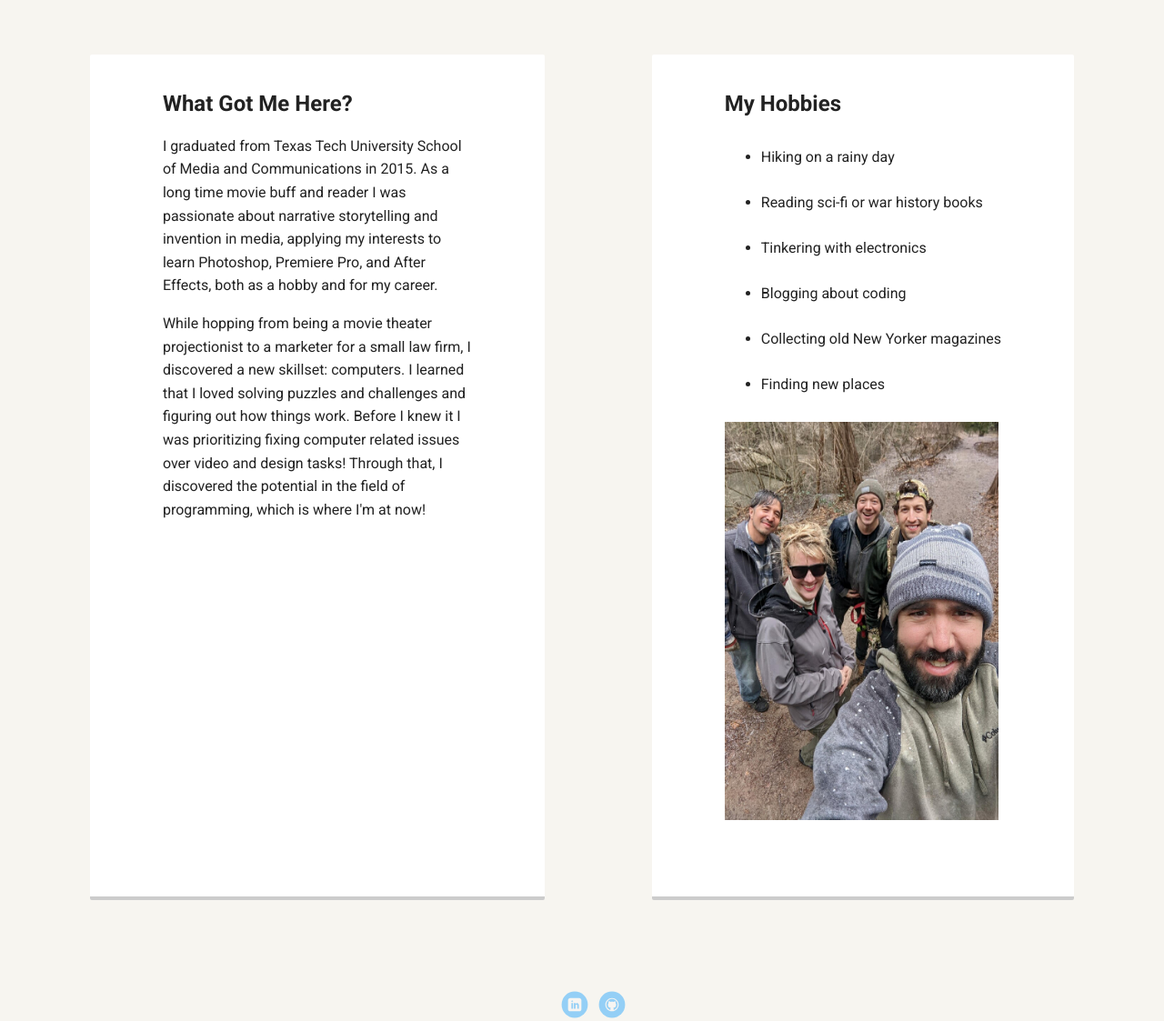
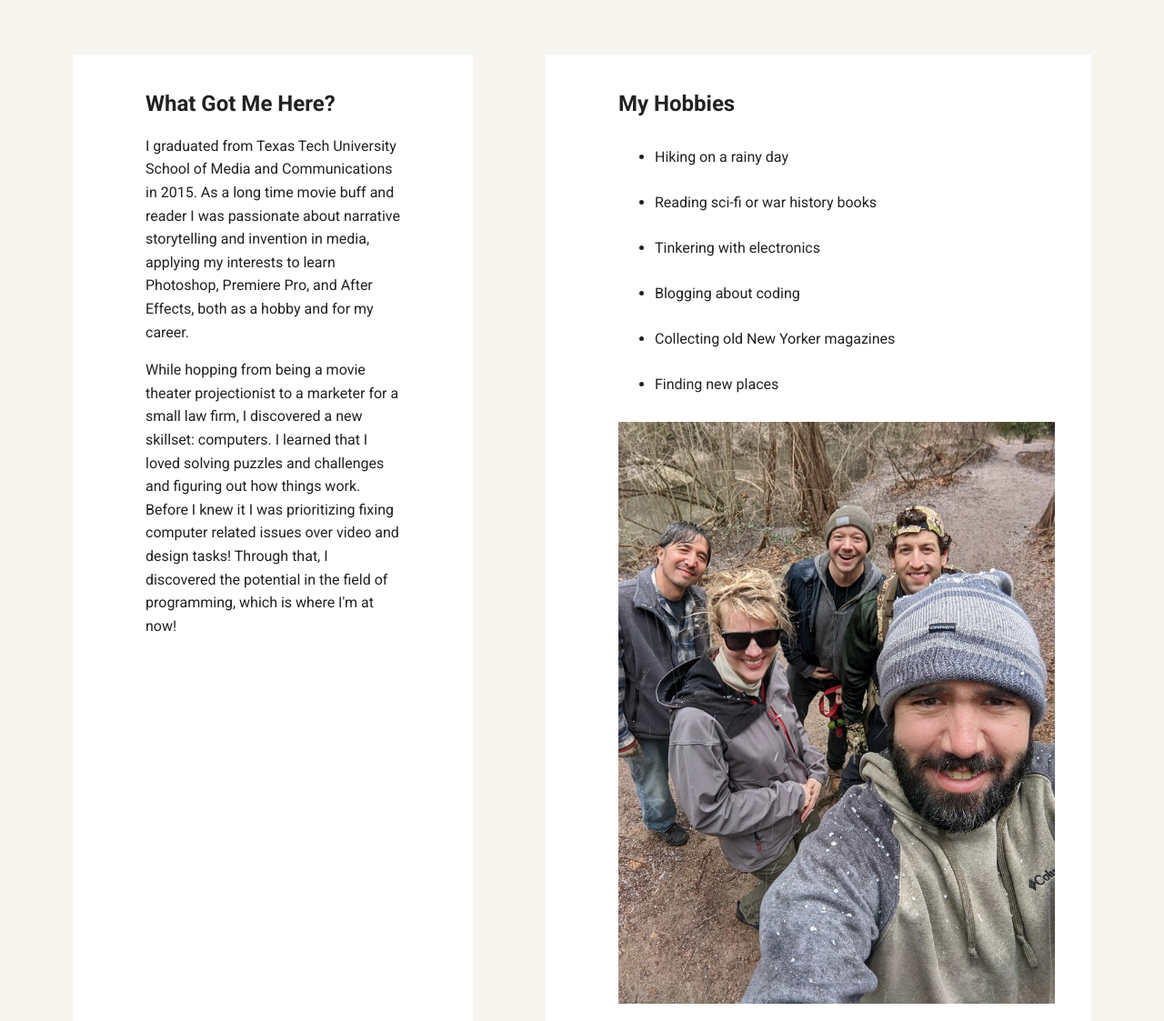
Before and after one commit to Brady1138/Treehouse_portfolio, a plain HTML site: page experience.html in a window 1280 px wide. Shown: the part 470-1593 px from the top of the page at 91% size. Drawn offline with Linux system fonts and the light colour scheme; a web font is replaced by a local one.

Commit message:
Fixed image size
Replaced pixel count with scalable em

```diff
--- a/styles.css
+++ b/styles.css
@@ -30,7 +30,7 @@ nav {
   padding: 10px;
   position: fixed;
   text-align: center;
-  z-index: 1;
+  z-index: 2;
 }
 .main-menu {
   display: flex;
@@ -105,8 +105,8 @@ header .profile-image:hover {
 }
 
 #hiking {
-  width: 301px;
-  height: 438px;
+  width:30em;
+  height: 40em;
 }
 .location {
   background-color: #222;
@@ -115,7 +115,7 @@ header .profile-image:hover {
 section {
   margin: 40px;
   padding: 20px 80px 80px;
-  max-width: 500px;
+  max-width: 600px;
   text-align: left;
   background: #fff;
   border-bottom: 4px solid #ccc;
```
